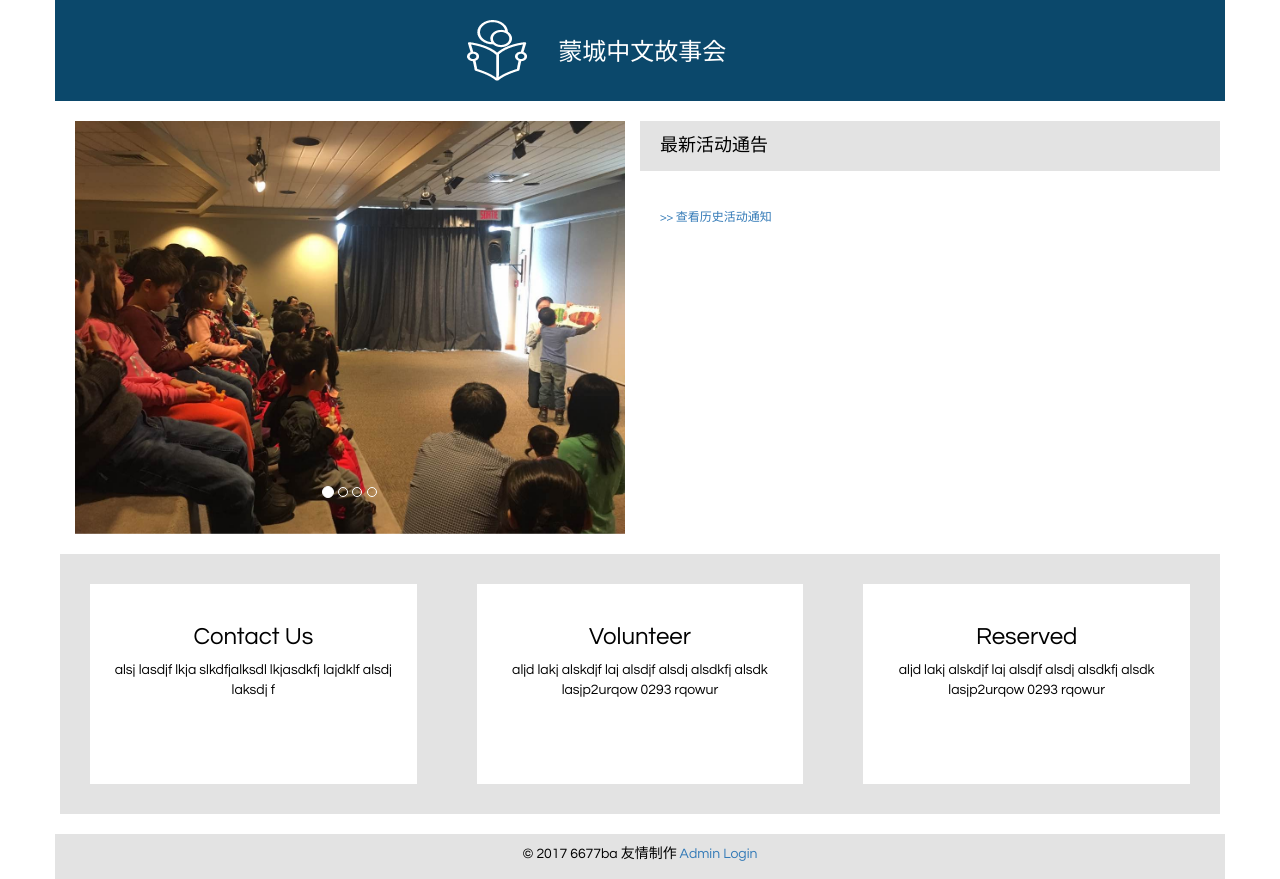
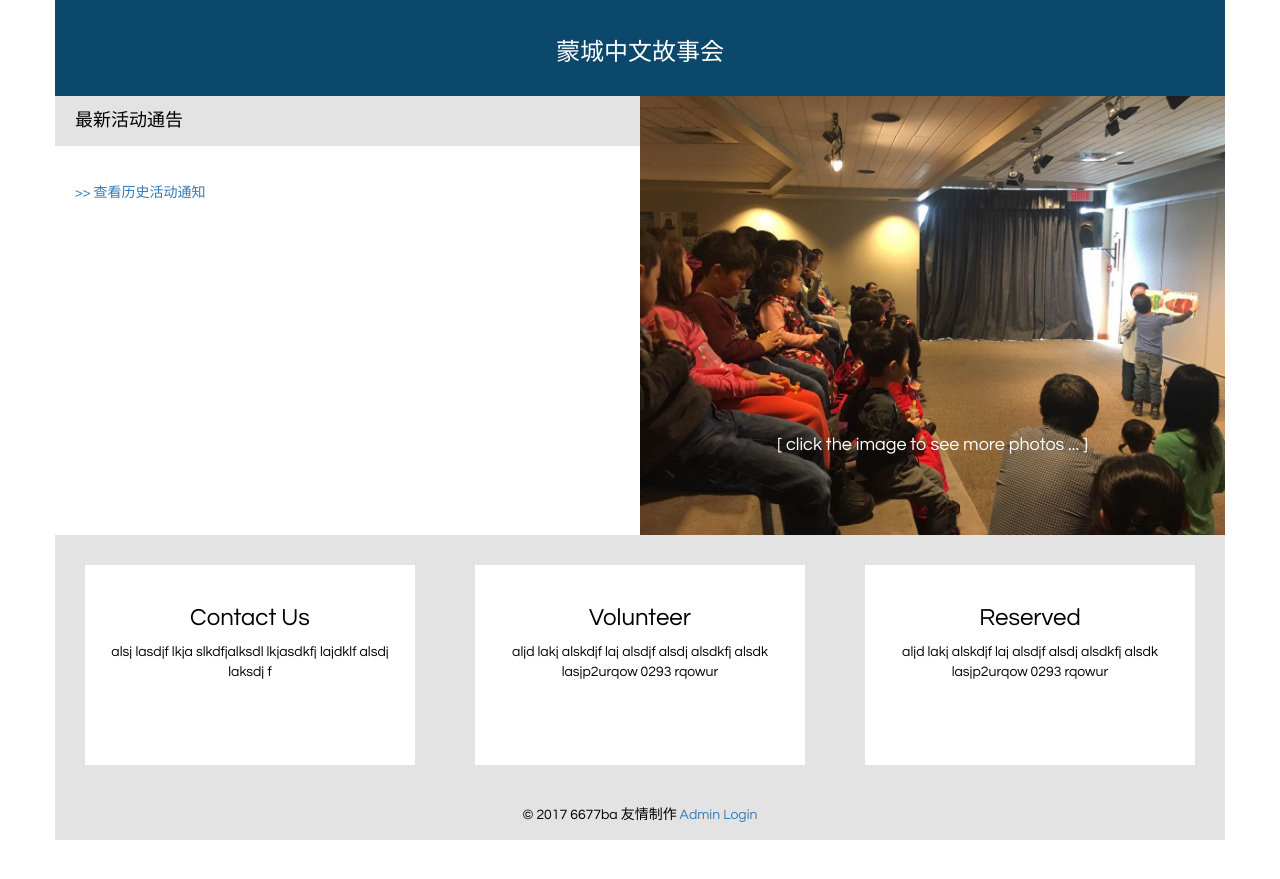
Before and after one commit to wangguanzhou/mtlstory, a Django app: template templates/homepage.html in a window 1280 px wide. After the commit the page ends 840 px from the top, so only its background shows below. Run offline with Django 3.2, Linux system fonts and the light colour scheme; the template is opened without the code that fills it, so the values that code supplies are empty; some libraries are stand-ins or nearby versions.

Commit message:
rearrange the layout

```diff
--- a/templates/base.html
+++ b/templates/base.html
@@ -116,21 +116,26 @@
 
     }
 
+		.image-with-text {
+			position: relative;
+		}
+
+		.text-over-image {
+			position: absolute;
+			top: 75%;
+			left: 0;
+			width: 100%;
+			color: white;
+		}
+
   </style>
   </head>
 
 <body>
 <div class="container bg-1 text-center" style="padding: 20px">
-  <div class="row">
-    <div class="col-xs-1 col-sm-2 col-md-4"></div>
-    <div class="col-xs-3 col-sm-3 col-md-1">
-      <img class="img-responsive pull-right" src="{% static '/images/mtlstory-logo.png' %}"></img>
-    </div>
-    <div class="col-xs-7 col-sm-5 col-md-3">
-      <a href="/mtlstory" style="color:#fff"><h3 style="float: left;">蒙城中文故事会</h3></a>
-    </div>
-    <div class="col-xs-1 col-sm-2 col-md-4"></div>
-  </div>
+	<div class="row">
+		<a href="/mtlstory" style="color:#fff"><h3>蒙城中文故事会</h3></a>
+	</div>
 </div>
 
   {% block home-content %}
--- a/templates/homepage.html
+++ b/templates/homepage.html
@@ -3,40 +3,9 @@
 
 {% block home-content %}
 
-<div class="container" style="padding: 20px;">
-<div class="row" style="">
-    <div class="col-md-6" style="padding-bottom: 20px;">
-
-        <div id="myCarousel" class="carousel slided" data-ride="carousel">
-        <!-- Indicators -->
-        <ol class="carousel-indicators">
-            <li data-target="#myCarousel" data-slide-to="0" class="active"></li>
-            <li data-target="#myCarousel" data-slide-to="1"></li>
-            <li data-target="#myCarousel" data-slide-to="2"></li>
-            <li data-target="#myCarousel" data-slide-to="3"></li>
-        </ol>
-
-        <!-- Wrapper for slides -->
-        <div class="carousel-inner" role="listbox">
-            <div class="item active">
-            <img src="{% static 'images/brossard-03-28-01.JPG' %}" alt="">
-            </div>
-
-            <div class="item">
-            <img src="{% static 'images/brossard-03-28-02.JPG' %}" alt="">
-            </div>
-
-            <div class="item">
-            <img src="{% static 'images/brossard-04-23-01.JPG' %}" alt="">
-            </div>
-        </div>
-
-        <!-- Left and right controls -->
-        </div>
-
-    </div> <!-- col-md-6 -->
-
-    <div class="col-md-6" style="padding: 0px;">
+<div class="container">
+<div class="row">
+		<div class="col-md-6" style="padding: 0px;">
         <div class="bg-2" style="padding: 5px 20px 5px 20px;">
             <h4>最新活动通告</h4>
         </div>
@@ -50,12 +19,23 @@
             {% endif %}
         </div>
         <div style="padding: 10px 20px 10px 20px">
-            <a href="#"><h6>>> 查看历史活动通知</h6></a>
+            <a href="#"><h5>>> 查看历史活动通知</h5></a>
         </div>
 
     </div> <!-- col-md-6 -->
 
+    <div class="col-md-6" style="padding: 0px;">
+			<div class="image-with-text text-center">
+				<img class="img-responsive" width="100%" src="{% static 'images/brossard-03-28-01.JPG' %}" alt="">
+				<div class="text-over-image">
+					<h4>[ click the image to see more photos ... ]</h4>
+				</div>
+			</div>
+
+    </div> <!-- col-md-6 -->
+
 </div> <!-- row -->
+
 <div class="row bg-2" style="">
     <div class="col-xs-12 col-md-4" style="padding: 30px;">
         <div class="text-center bg-0" style="height: 200px; padding: 20px; ">
```
